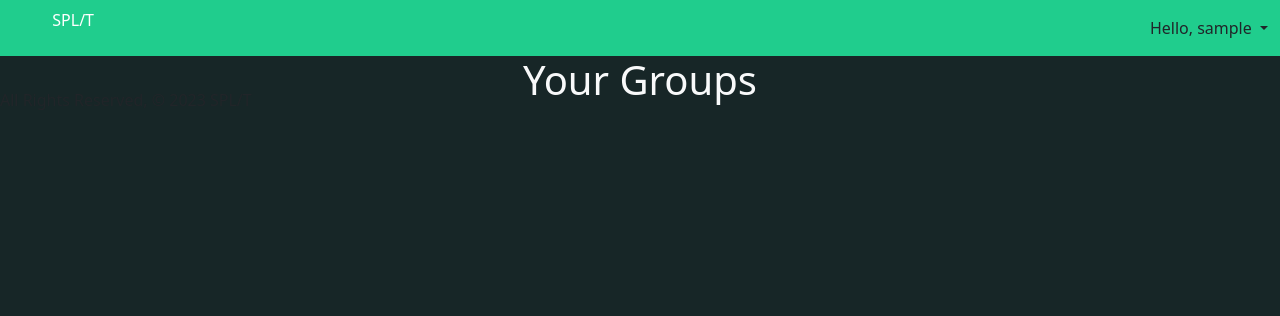
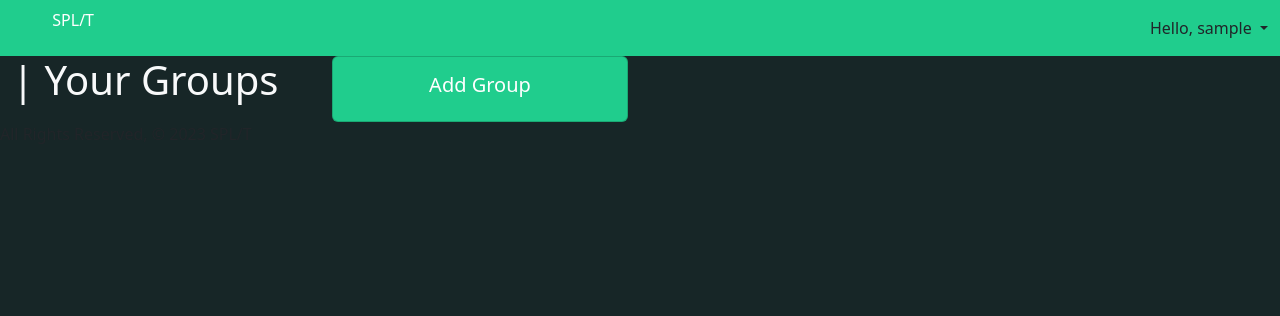
Before and after one commit to shelbyyy16/Capstone-Project, a Django app: page /groups/ in a window 1280 px wide. Shown: the top 316 px of the page. Run offline with Django 5.2, Linux system fonts and the light colour scheme; the visitor is signed in with stand-in values (Sample User, id 1); data that the repository does not hold is empty.

Commit message:
css styling/flex box positioning

```diff
--- a/main_app/static/css/style.css
+++ b/main_app/static/css/style.css
@@ -23,3 +23,12 @@
     color: white;
 
   }
+
+  .equal-height-cards {
+    display: flex;
+    flex-wrap: wrap;
+  }
+  .equal-height-cards > .col {
+    display: flex;
+    flex-direction: column;
+  }
--- a/main_app/templates/base.html
+++ b/main_app/templates/base.html
@@ -12,6 +12,7 @@
       crossorigin="anonymous"
     />
     <link rel="stylesheet" type="text/css" href="{% static 'css/style.css' %}">
+
   </head>
   <body>
     <header>
--- a/main_app/templates/groups/groups_index.html
+++ b/main_app/templates/groups/groups_index.html
@@ -1,10 +1,17 @@
 {% extends 'base.html' %}
 {% block content %}
-<h1 class="text-center text-light">Your Groups</h1>
-  <div class="row row-cols-1 row-cols-md-3 g-4">
+  <div class="container-fluid">
+    <div class="row">
+
+      <div class="col-md-3">
+        <h1 class="text-light">| Your Groups</h1>
+      </div>
+
+      <div class="col-md-9">
+        <div class="row row-cols-1 row-cols-md-3 g-4 equal-height-cards">
           {% for data in group_data %}
             <div class="col">
-        <div class="card text-center custom-card-color">
+              <div class="card text-center custom-card-color d-flex flex-column h-100">
                 <div class="card-body">
                   <h5 class="card-title">
                     <a href="{% url 'group_details' group_id=data.group.id %}">{{ data.group.name }}</a>
@@ -13,11 +20,24 @@
                     {{ data.group.description }}
                   </h6>
                   <p class="{% if data.total_owed != 0 %}text-danger{% endif %}">Total Owed: ${{ data.total_owed }}</p>
-            <a href="{% url 'group_update' group_id=data.group.id %}" class="btn btn-primary" style="background-color: #61778d;">Update</a>
-            <a href="{% url 'group_delete' group_id=data.group.id %}" class="btn btn-primary" style="background-color: #61778d;">Delete</a>
+                  <a href="{% url 'group_update' group_id=data.group.id %}" class="btn btn-primary" style="background-color: #172627;">Update</a>
+                  <a href="{% url 'group_delete' group_id=data.group.id %}" class="btn btn-primary" style="background-color: #172627;">Delete</a>
                 </div>
               </div>
             </div>
           {% endfor %}
+
+          <div class="col">
+            <div class="card text-center custom-card-color d-flex flex-column h-100">
+              <div class="card-body">
+                <h5 class="card-title">
+                  <a href="{% url 'create_group' %}">Add Group</a>
+                </h5>
+              </div>
+            </div>
+          </div>
+        </div>
+      </div>
+    </div>
   </div>
 {% endblock %}
```
Also changed, not shown: main_app/templates/expenses/expenses_index.html (+24 -10 lines), main_app/templates/groups/create_group.html (+4 -3 lines), main_app/templates/groups/group_details.html (+13 -8 lines), main_app/templates/home.html (+4 -4 lines). Lines whose indentation alone changed are shown as unchanged.
